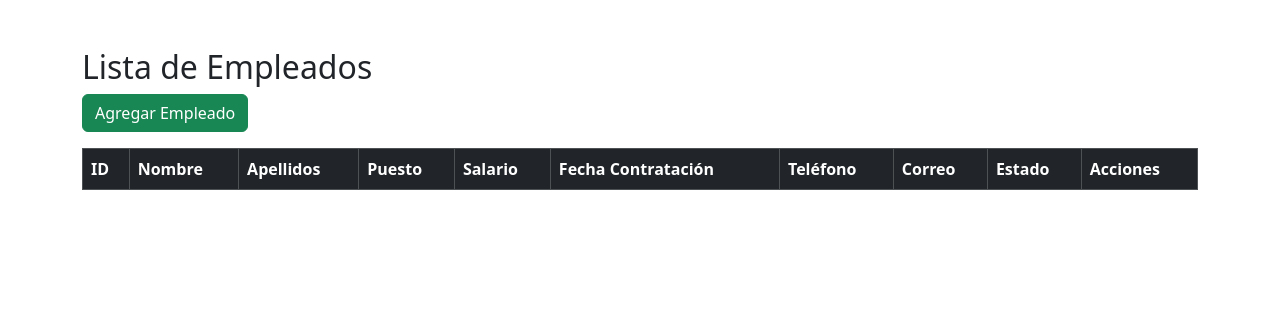
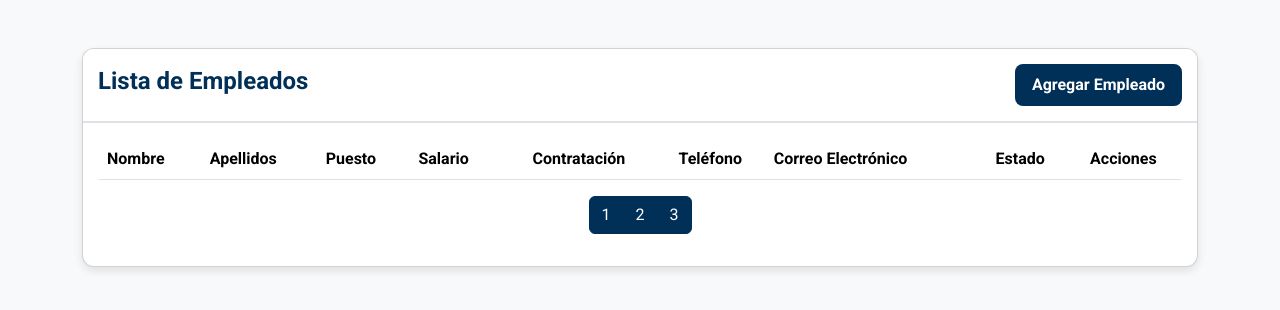
Before and after one commit to DanielTrujilloTapia/JSF_CORP_TOR, a plain HTML site: page src/main/webapp/dashboard.html in a window 1280 px wide. Drawn offline with Linux system fonts and the light colour scheme; no server answers.

Commit message:
mejora de estilos de la tabla

```diff
--- a/src/main/webapp/dashboard.html
+++ b/src/main/webapp/dashboard.html
@@ -5,26 +5,80 @@
     <meta name="viewport" content="width=device-width, initial-scale=1.0">
     <title>Dashboard de Empleados</title>
     <link rel="stylesheet" href="assets/css/bootstrap.min.css">
+    <link href="https://fonts.googleapis.com/css2?family=Roboto:wght@300;400;700&display=swap" rel="stylesheet">
+    <style>
+        body {
+            font-family: 'Roboto', sans-serif;
+            background-color: #f8f9fa; /* Fondo claro */
+        }
+
+        .table-title {
+            font-size: 1.5rem;
+            font-weight: bold;
+            color: #002F58;
+        }
+
+        .btn-add-employee {
+            background-color: #002F58;
+            color: white;
+            font-weight: bold;
+            border-radius: 8px;
+            padding: 8px 16px;
+        }
+
+        .card {
+            border-radius: 12px;
+            box-shadow: 0 4px 8px rgba(0, 0, 0, 0.1);
+            overflow: hidden;
+        }
+
+        .card-header {
+            background-color: #ffffff;
+            display: flex;
+            justify-content: space-between;            align-items: center;
+            padding: 15px;
+            border-bottom: 2px solid #dee2e6;
+        }
+
+        /* Estilos para la paginación */
+        .pagination .page-item .page-link {
+            background-color: #002F58;
+            color: white;
+            border: 1px solid #002F58;
+        }
+
+        .pagination .page-item.active .page-link {
+            background-color: #001A33;
+            border-color: #001A33;
+        }
+
+        .pagination .page-item .page-link:hover {
+            background-color: #004080;
+            border-color: #004080;
+        }
+    </style>
 </head>
 <body>
 
 <div class="container mt-5">
-    <h2>Lista de Empleados</h2>
-    <button class="btn btn-success mb-3" onclick="window.location.href='add-employee.html'">Agregar Empleado</button>
-
-    <table class="table table-bordered">
-        <thead class="table-dark">
+    <div class="card">
+        <div class="card-header">
+            <h2 class="table-title">Lista de Empleados</h2>
+            <button class="btn btn-add-employee" onclick="window.location.href='add-employee.html'">Agregar Empleado</button>
+        </div>
+        <div class="card-body">
+            <table class="table table-hover">
+                <thead>
                 <tr>
-            <th>ID</th>
                     <th>Nombre</th>
                     <th>Apellidos</th>
                     <th>Puesto</th>
                     <th>Salario</th>
-            <th>Fecha Contratación</th>
-            <th>Teléfono</th>
-            <th>Correo</th>
-            <th>Estado</th>
-            <th>Acciones</th>
+                    <th class="text-sm-center">Contratación</th>
+                    <th class="text-sm-center">Teléfono</th>
+                    <th>Correo Electrónico</th>
+                    <th class="text-sm-center">Estado</th>
+                    <th class="text-sm-center">Acciones</th>
                 </tr>
                 </thead>
                 <tbody id="employeeTable">
@@ -35,11 +89,16 @@
             <!-- Paginación -->
             <nav>
                 <ul class="pagination justify-content-center" id="pagination">
-            <!-- Se generarán los botones con JS -->
+                    <li class="page-item"><a class="page-link" href="#">1</a></li>
+                    <li class="page-item"><a class="page-link" href="#">2</a></li>
+                    <li class="page-item"><a class="page-link" href="#">3</a></li>
                 </ul>
             </nav>
         </div>
+    </div>
+</div>
 
+<script src="assets/js/bootstrap.bundle.min.js"></script>
 <script src="js/dashboard.js"></script>
 </body>
 </html>
--- a/src/main/webapp/js/dashboard.js
+++ b/src/main/webapp/js/dashboard.js
@@ -2,7 +2,7 @@ document.addEventListener("DOMContentLoaded", function () {
     const apiUrl = "https://api-corp-tort.onrender.com/empleados/get_empleados";
     const tableBody = document.getElementById("employeeTable");
     const pagination = document.getElementById("pagination");
-    const itemsPerPage = 10;
+    const itemsPerPage = 6;
     let employees = [];
     let currentPage = 1;
 
@@ -25,17 +25,16 @@ document.addEventListener("DOMContentLoaded", function () {
             const row = document.createElement("tr");
             row.setAttribute("data-id", employee.id_empleado); // Agregamos un atributo para identificar la fila
             row.innerHTML = `
-                <td>${employee.id_empleado}</td>
                 <td>${employee.nombre}</td>
                 <td>${employee.apellidos}</td>
                 <td>${employee.puesto || "N/A"}</td>
                 <td>${employee.salario}</td>
-                <td>${formatDate(employee.fecha_contratacion)}</td> <!-- Aquí usamos formatDate -->
-                <td>${employee.telefono || "N/A"}</td>
+                <td class="text-sm-center">${formatDate(employee.fecha_contratacion)}</td> <!-- Aquí usamos formatDate -->
+                <td class="text-sm-center">${employee.telefono || "N/A"}</td>
                 <td>${employee.correo || "N/A"}</td>
-                <td>${employee.estado || "N/A"}</td>
-                <td>
-                    <button class="btn btn-warning btn-sm" onclick="editEmployee(${employee.id_empleado})">Editar</button>
+                <td class="text-sm-center">${employee.estado || "N/A"}</td>
+                <td class="text-sm-center">
+                    <button class="btn btn-warning btn-sm"onclick="editEmployee(${employee.id_empleado})">Editar</button>
                     <button class="btn btn-danger btn-sm" onclick="deleteEmployee(${employee.id_empleado})">Eliminar</button>
                 </td>
             `;
```
Lines whose indentation alone changed are shown as unchanged.
